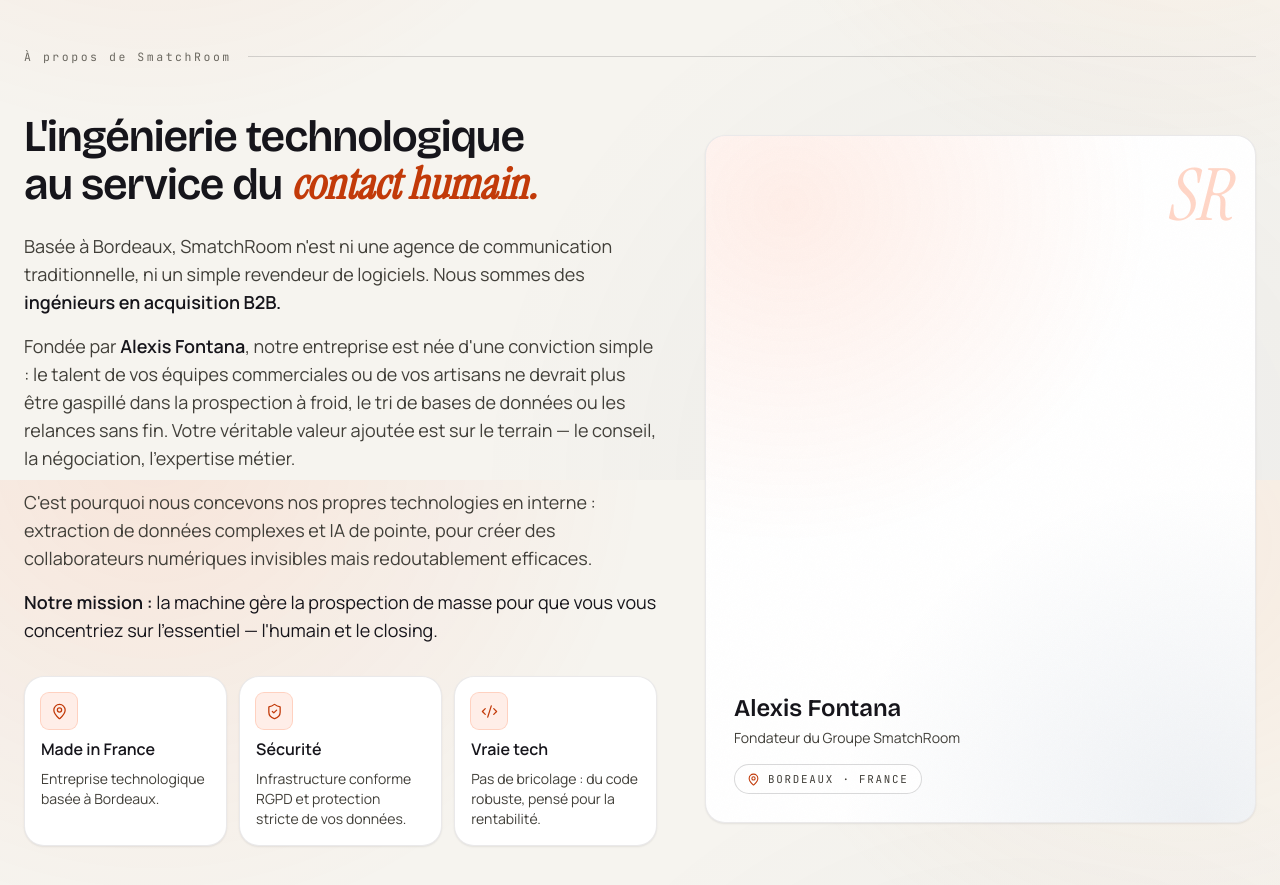
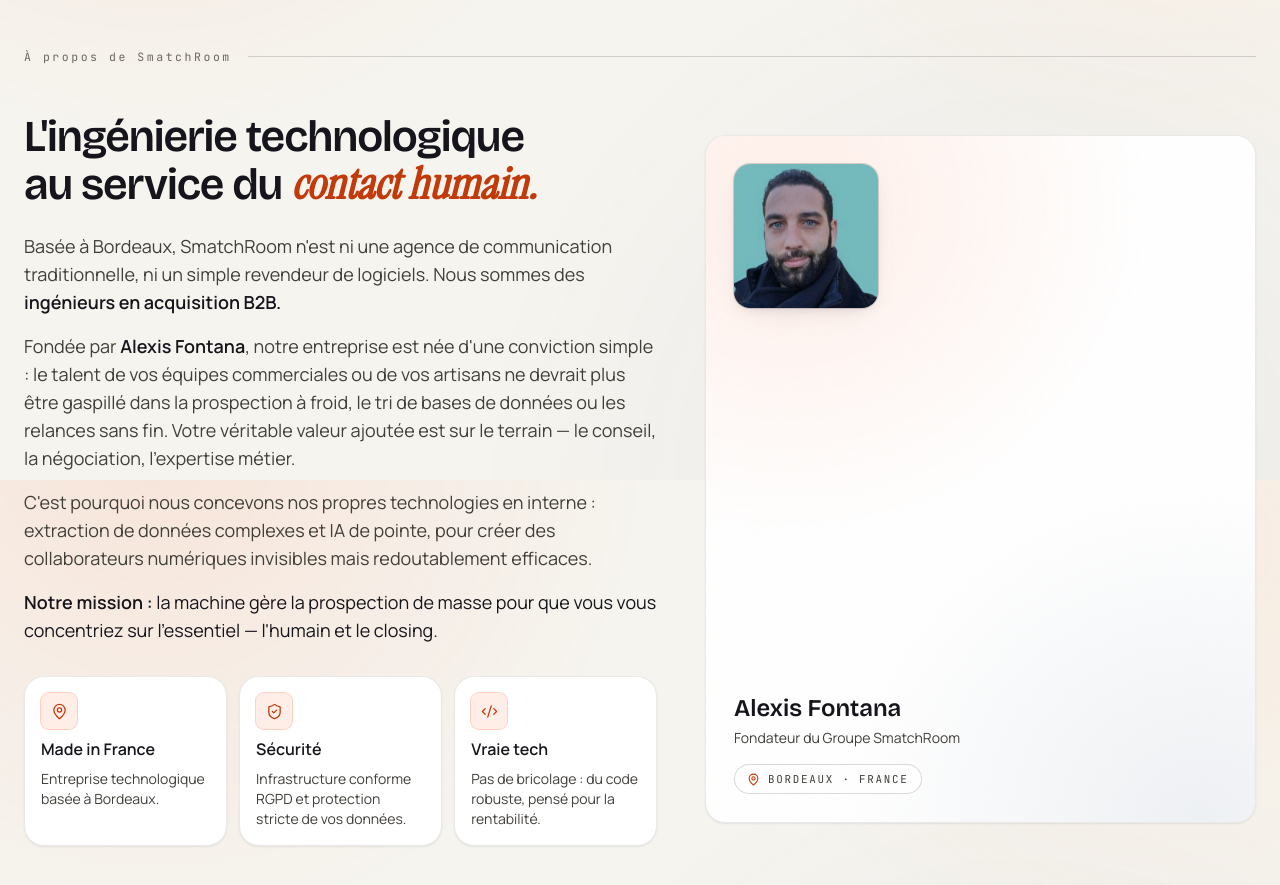
Before and after one commit to afontana33/smatchroom-pulse-vitrine, a Next.js app: page / in a window 1280 px wide. Shown: the part 5920-6805 px from the top of the page. Built offline with nearby package versions, Linux system fonts and the light colour scheme.

Commit message:
feat(pulse): photo fondateur dans la section À propos

```diff
--- a/src/components/About.jsx
+++ b/src/components/About.jsx
@@ -85,10 +85,16 @@ export default function About() {
                 déposer l'image dans /public et remplacer ce bloc par :
                 <img src="/alexis-fontana.jpg" alt="Alexis Fontana, fondateur de SmatchRoom" className="aspect-[4/5] w-full rounded-2xl object-cover shadow-[var(--shadow-lg)]" />
               */}
-              <div className="card grain relative flex aspect-[4/5] flex-col justify-end overflow-hidden p-7 shadow-[var(--shadow-lg)]">
+              <div className="card grain relative flex aspect-[4/5] flex-col justify-between overflow-hidden p-7 shadow-[var(--shadow-lg)]">
                 <div aria-hidden className="pointer-events-none absolute inset-0 -z-0 bg-[radial-gradient(120%_90%_at_15%_10%,var(--primary-soft),transparent_55%),radial-gradient(120%_90%_at_90%_100%,var(--steel-soft),transparent_55%)]" />
-                <div aria-hidden className="pointer-events-none absolute right-6 top-6 font-serif-it text-7xl text-[var(--primary)]/25 select-none">
-                  SR
+                <div className="relative">
+                  <img
+                    src="/alexis-fontana.jpg"
+                    alt="Alexis Fontana, fondateur du Groupe SmatchRoom"
+                    width={144}
+                    height={144}
+                    className="h-32 w-32 rounded-2xl object-cover shadow-[var(--shadow-md)] ring-1 ring-[var(--border-strong)] sm:h-36 sm:w-36"
+                  />
                 </div>
                 <figcaption className="relative">
                   <p className="font-display text-2xl font-semibold text-[var(--foreground)]">Alexis Fontana</p>
```
Also changed, not shown: public/alexis-fontana.jpg (added).
